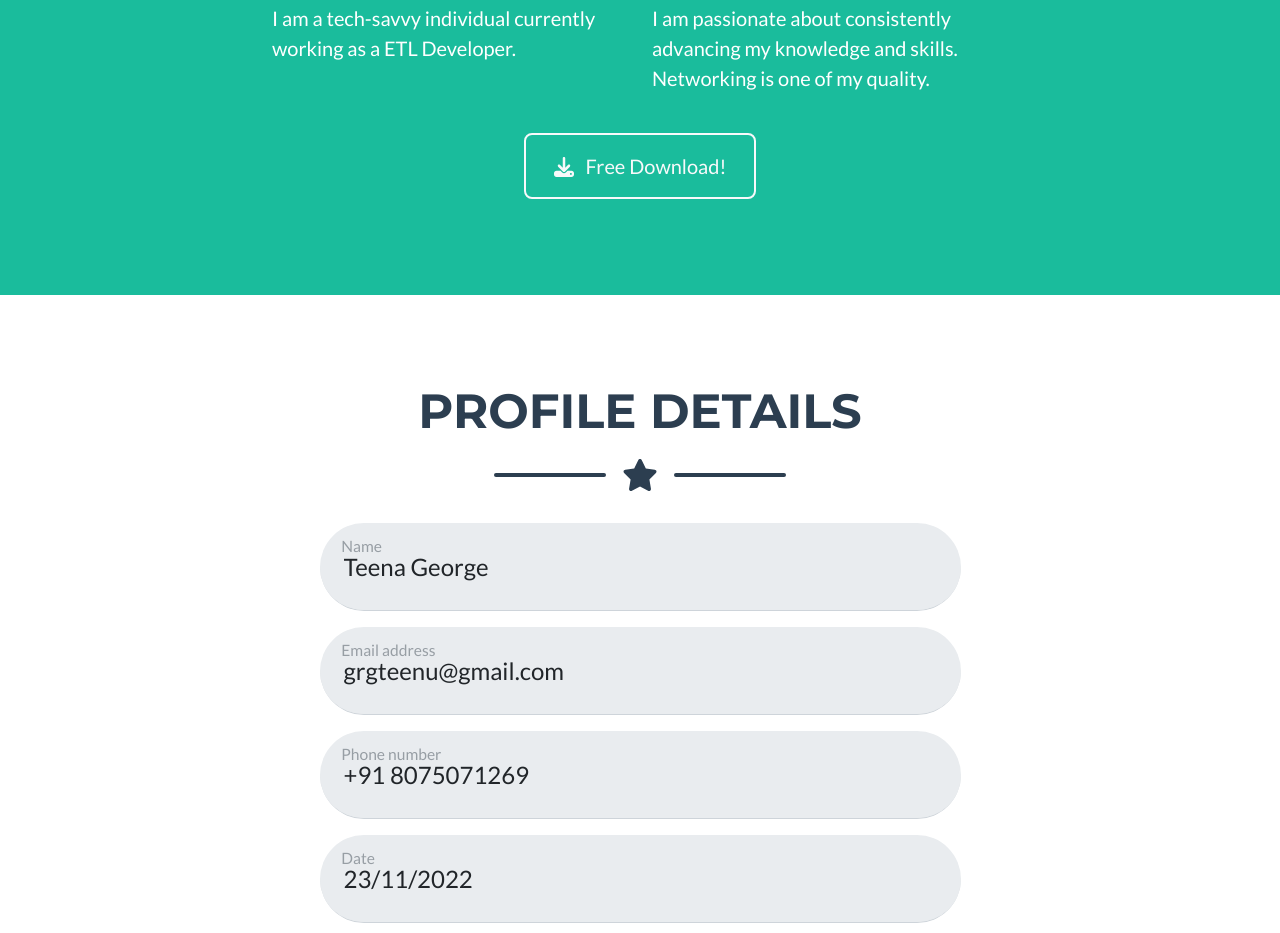
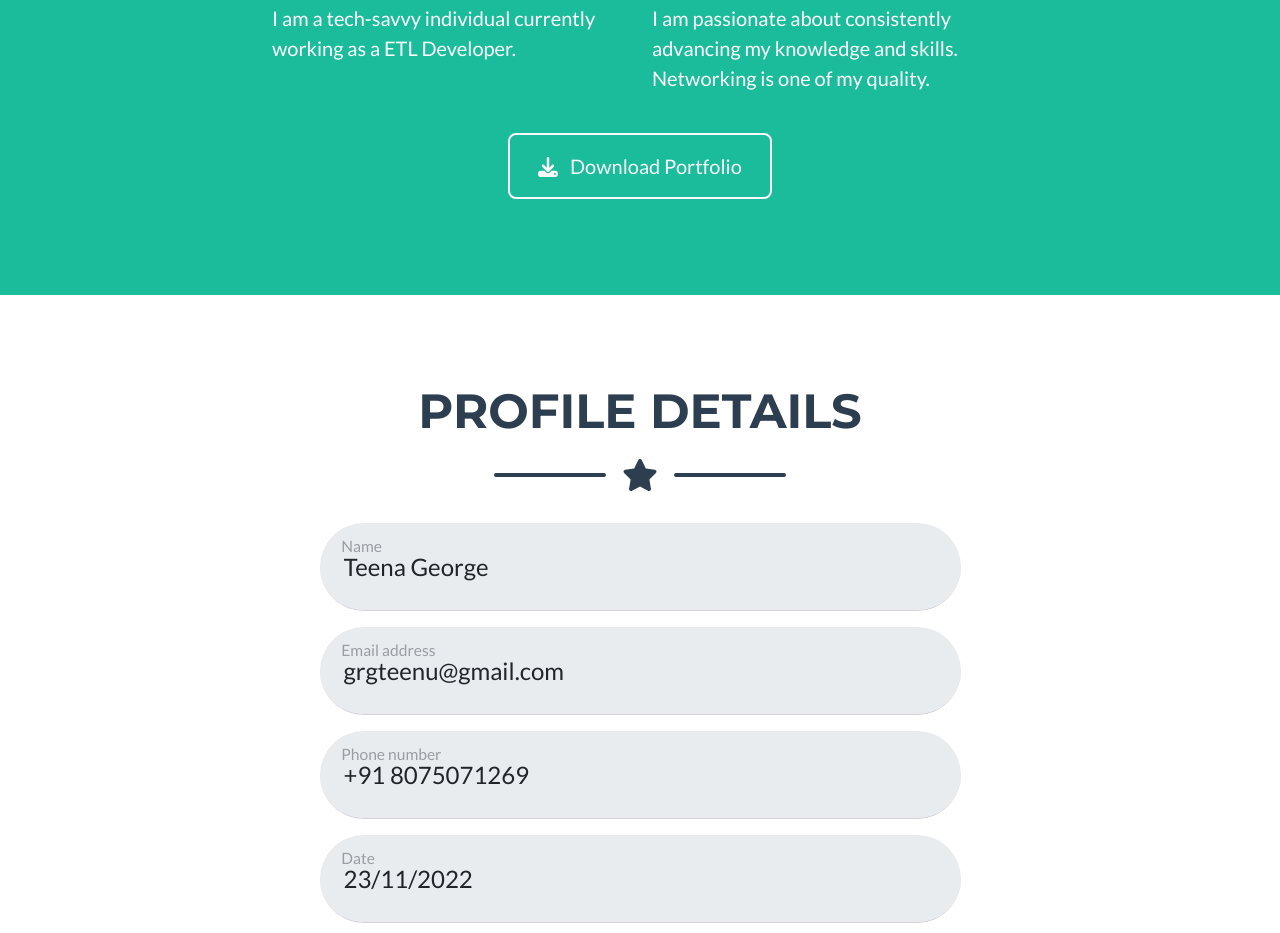
Before and after one commit to anasvakyathodi/teena-george, a plain HTML site: page index.html in a window 1280 px wide. Shown: the part 1678-2611 px from the top of the page. Drawn offline with nearby package versions, Linux system fonts and the light colour scheme.

Commit message:
download

```diff
--- a/index.html
+++ b/index.html
@@ -285,10 +285,10 @@
         <div class="text-center mt-4">
           <a
             class="btn btn-xl btn-outline-light"
-            href="https://startbootstrap.com/theme/freelancer/"
+            href="https://grgteenu.my.canva.site/"
           >
             <i class="fas fa-download me-2"></i>
-            Free Download!
+            Download Portfolio
           </a>
         </div>
       </div>
```
